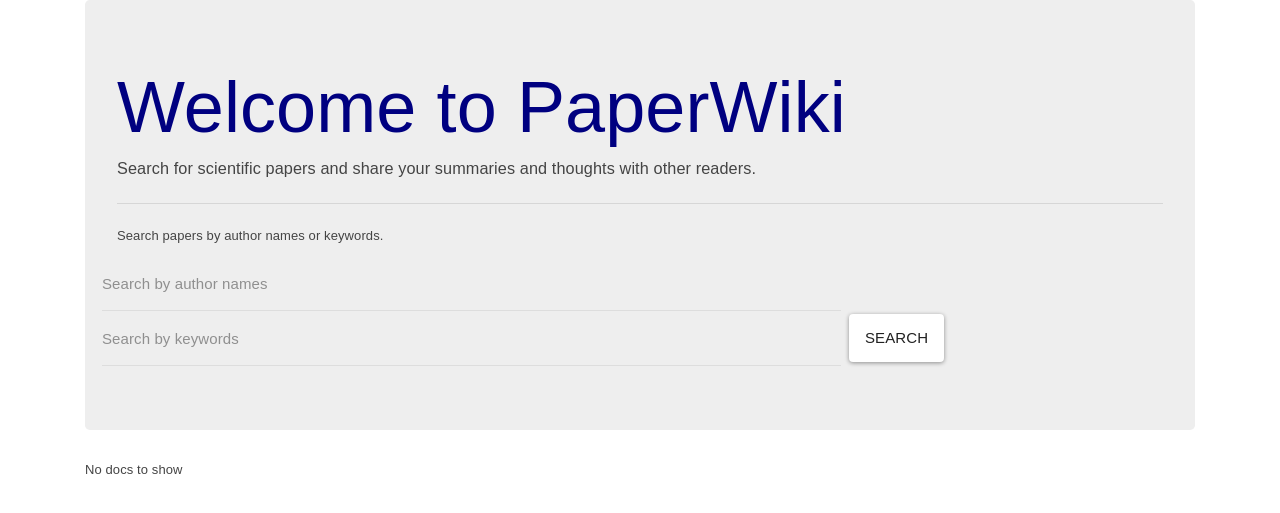
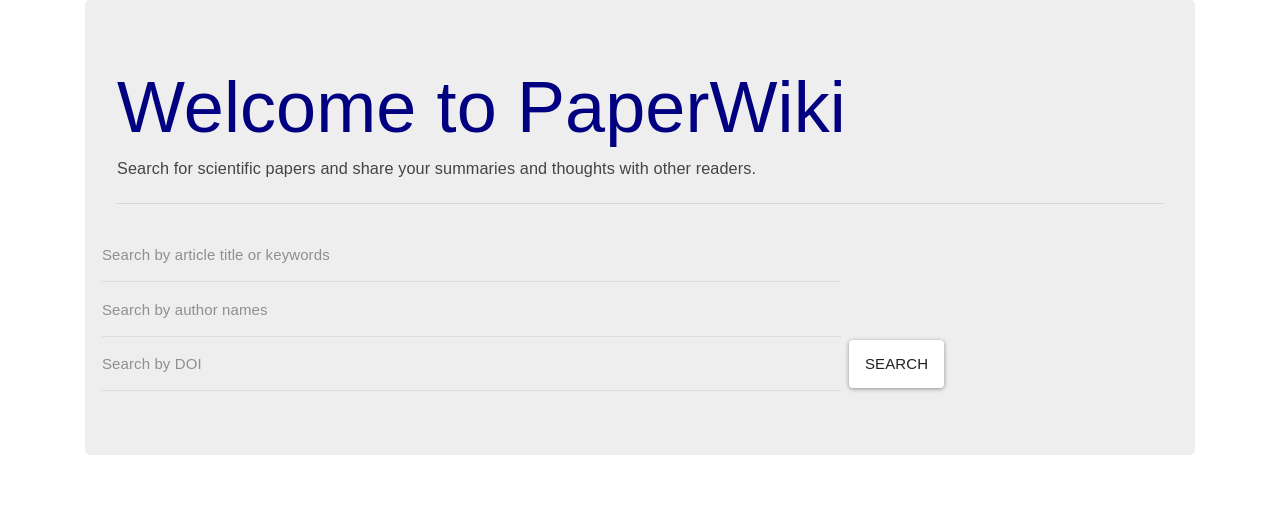
Before and after one commit to jcheong0428/paperwiki, a Flask app: page / in a window 1280 px wide. Shown: the top 513 px of the page. Run offline with Flask 2, Linux system fonts and the light colour scheme; parts of the project's set-up code (start-up, migrations or seed data) failed here and were passed over; some libraries are stand-ins or nearby versions.

Commit message:
added search by doi option

```diff
--- a/app.py
+++ b/app.py
@@ -73,18 +73,24 @@ async def do_find_one(clusterID):
 @app.route("/search", methods=['GET','POST'])
 def search():
     """
-    Uses scholar.py to read documents from google search.
-
+    Uses Crossref API to search documents.
     """
     queries = {}
-    for key in ['author','words']:
+    for key in ['author','words','doi']:
         val = request.form[key]
         if len(val)>0:
             queries[key] = request.form[key]
         else:
             queries[key] = None
-    works = Works() # init api scraper
-    articles_q = works.query(title=queries['words'], author=queries['author']).sample(20)
+    # Init API and query
+    works = Works()
+    articles_q = []
+    if queries['doi']:
+        articles_q = [works.doi(doi = queries['doi'])]
+    else:
+        articles_q = works.query(title=queries['words'], author=queries['author']).sample(20)
+    print(articles_q)
+    # Check if article is in database already and wiki exists
     articles = []
     for article in articles_q:
         articles.append(article)
--- a/templates/home.html
+++ b/templates/home.html
@@ -2,10 +2,8 @@
 <html>
 	<head>
 		<title>PaperWiki</title>
-		<!-- <link rel="stylesheet" href="https://maxcdn.bootstrapcdn.com/bootstrap/3.3.7/css/bootstrap.min.css" integrity="sha384-BVYiiSIFeK1dGmJRAkycuHAHRg32OmUcww7on3RYdg4Va+PmSTsz/K68vbdEjh4u" crossorigin="anonymous"> -->
-   	<!-- <script src="https://ajax.googleapis.com/ajax/libs/jquery/1.11.1/jquery.min.js"></script> -->
+   	<script src="https://ajax.googleapis.com/ajax/libs/jquery/1.11.1/jquery.min.js"></script>
 		<!-- <script src="https://maxcdn.bootstrapcdn.com/bootstrap/3.3.7/js/bootstrap.min.js" integrity="sha384-Tc5IQib027qvyjSMfHjOMaLkfuWVxZxUPnCJA7l2mCWNIpG9mGCD8wGNIcPD7Txa" crossorigin="anonymous"></script> -->
-		<!-- <script src="/static/styles/bootstrap.min.css"> </script> -->
 		<link rel="stylesheet" type= "text/css" href="{{ url_for('static', filename='styles/bootstrap.min.css')}}" />
 		<link rel="stylesheet" type= "text/css" href="{{ url_for('static', filename='styles/stylesheet.css')}}" />
 		<meta name="viewport" content="width=device-width, initial-scale=1">
@@ -22,12 +20,12 @@
 									Search for scientific papers and share your summaries and thoughts with other readers.
 								</p>
 							  <hr class="my-4">
-							  <p>Search papers by author names or keywords.</p>
 								<div class="row">
 										<form class="form-inline my-6 my-lg-0" action = "search" method = "POST"
 										 enctype = "multipart/form-data" id="searchform">
+										  <input class="form-control mr-lg-2" type = "search" id="words" name = "words" placeholder="Search by article title or keywords" size="80" style="font-size:15px;">
 											<input class="form-control mr-lg-2" type = "search" id="author" name = "author" placeholder="Search by author names" size="80" style="font-size:15px;">
-											<input class="form-control mr-lg-2" type = "search" id="words" name = "words" placeholder="Search by keywords" size="80" style="font-size:15px;">
+											<input class="form-control mr-lg-2" type = "search" id="doi" name = "doi" placeholder="Search by DOI" size="80" style="font-size:15px;">
 											<button class="btn btn-secondary my-2 my-sm-0" type="submit" style="font-size:15px;">Search</button>
 										</form>
 								</div>
@@ -84,7 +82,7 @@
 				{% endfor %}
 
       {% else %}
-      <p>No docs to show</p>
+      <p></p>
       {% endif %}
       </div>
 		</div>
```
